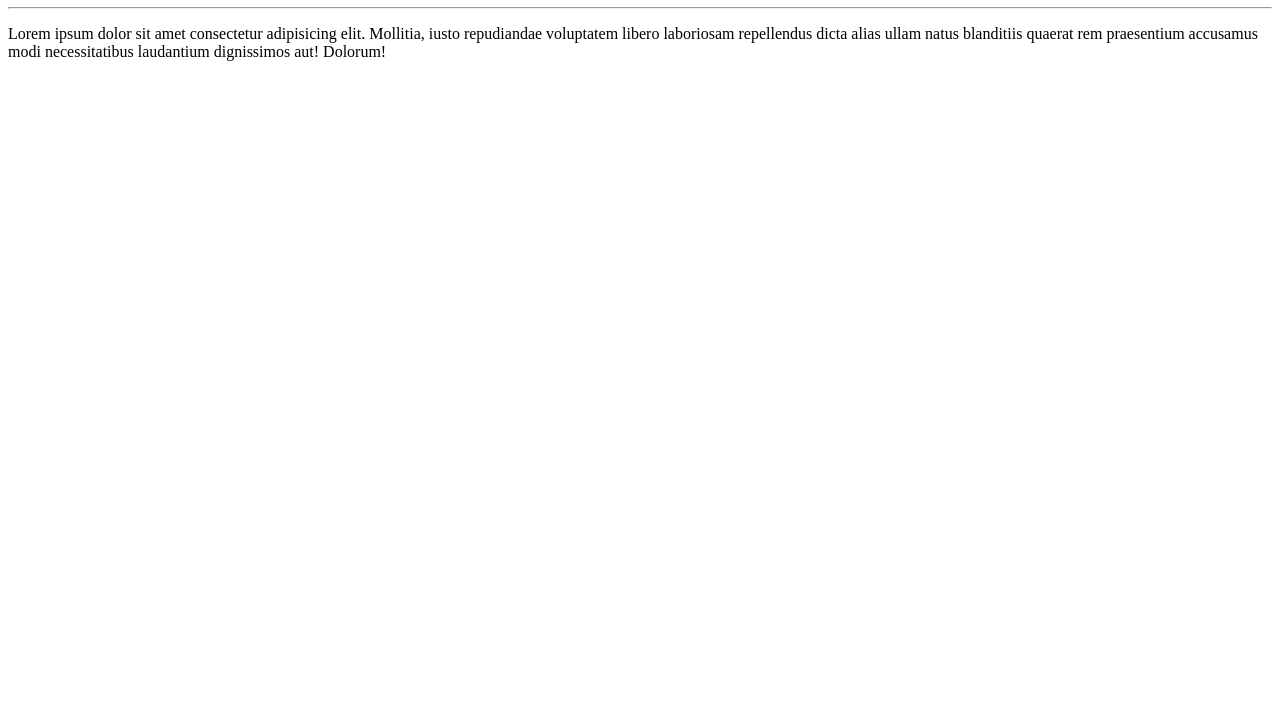
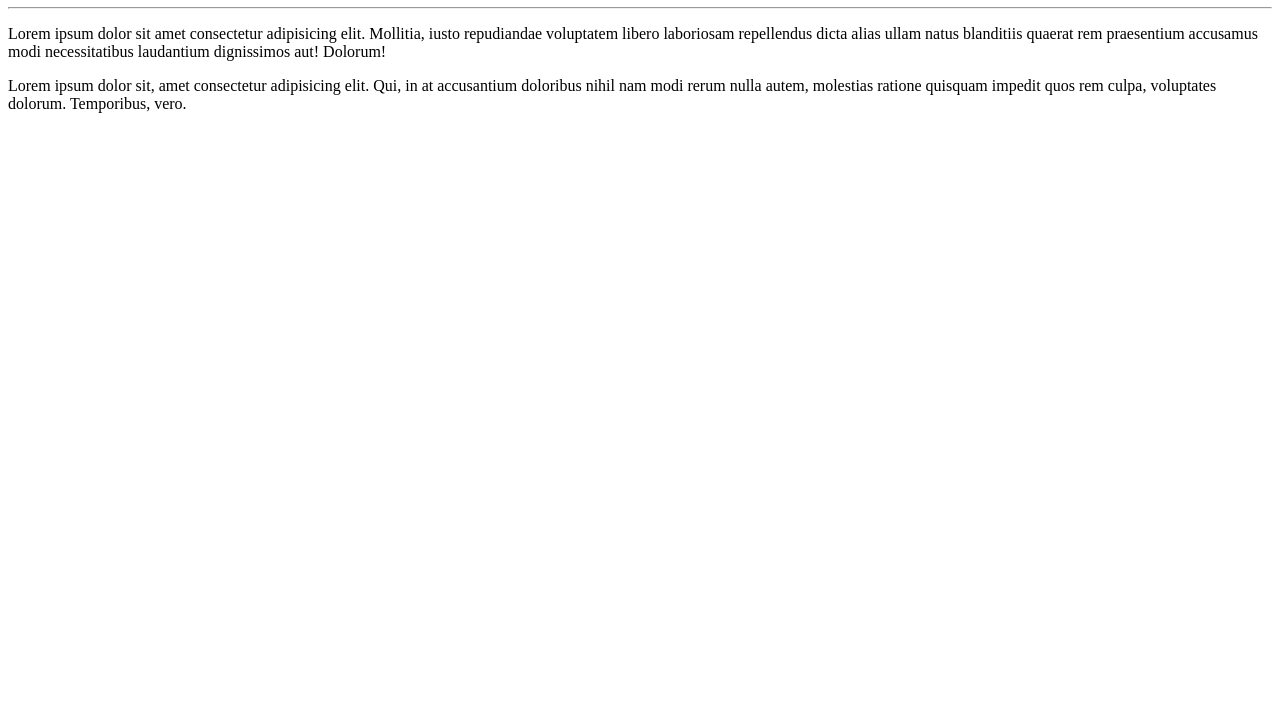
Before and after one commit to tinytulipssc/ola-mundo, a plain HTML site: page site-exemplo/index.html in a window 1280 px wide. Shown: the part 73-800 px from the top of the page. Drawn offline with Linux system fonts and the light colour scheme.

Commit message:
adicionei um paragrafo

```diff
--- a/site-exemplo/index.html
+++ b/site-exemplo/index.html
@@ -10,5 +10,7 @@
     <hr>
    <p>Lorem ipsum dolor sit amet consectetur adipisicing elit. Mollitia, iusto repudiandae voluptatem libero laboriosam repellendus dicta alias ullam natus blanditiis quaerat rem praesentium accusamus modi necessitatibus laudantium dignissimos aut! Dolorum!
    </p>
+   <p>Lorem ipsum dolor sit, amet consectetur adipisicing elit. Qui, in at accusantium doloribus nihil nam modi rerum nulla autem, molestias ratione quisquam impedit quos rem culpa, voluptates dolorum. Temporibus, vero.
+   </p>
 </body>
 </html>
```
